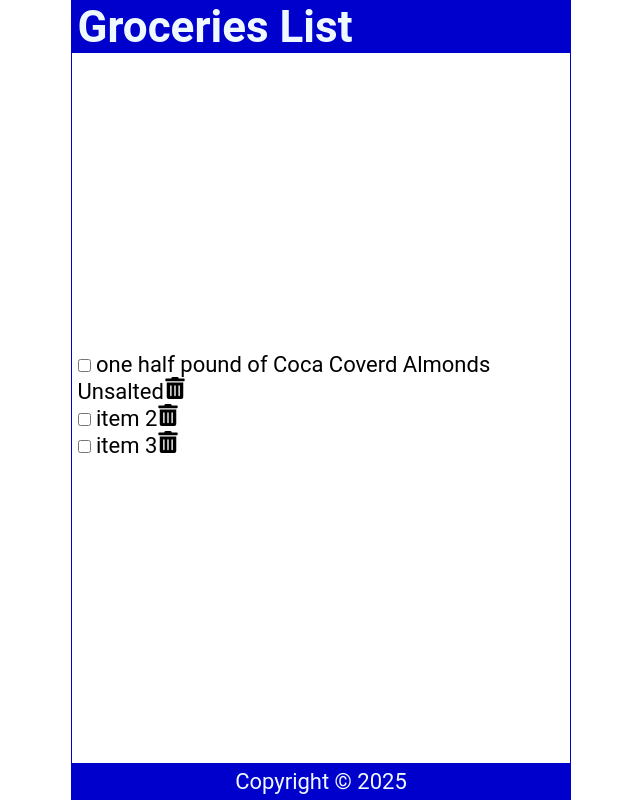
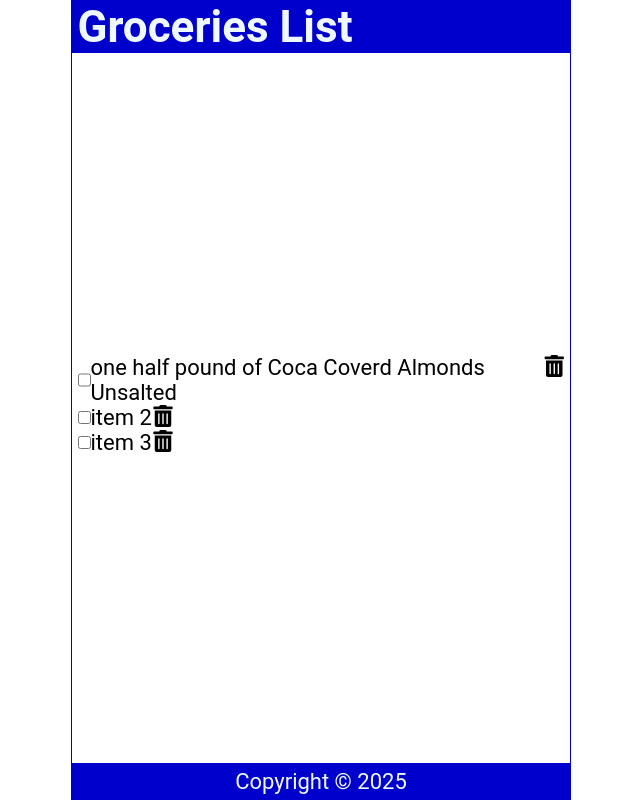
Before and after one commit to lealemb/react-complete-guide, a React (Create React App) app in the folder 07tut/: page / in a window 1280 px wide. Shown: the whole page, without its empty margins (319-959 px from the left). Built offline with nearby package versions, Linux system fonts and the light colour scheme.

Commit message:
css added

```diff
--- a/07tut/src/index.css
+++ b/07tut/src/index.css
@@ -66,3 +66,7 @@ ul {
 ul li::before {
   content: "\200B";
 }
+
+.item {
+  display: flex;
+}
```
